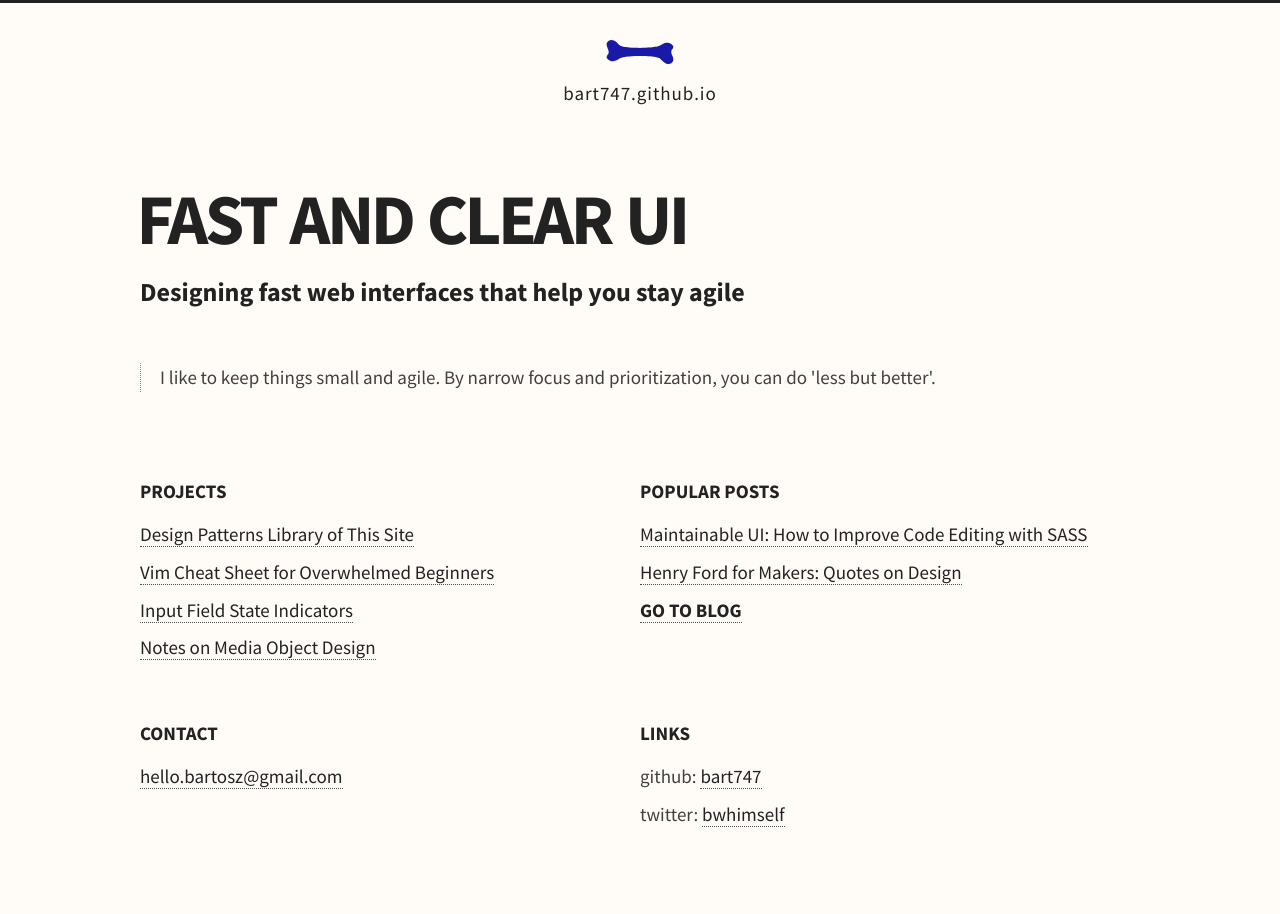
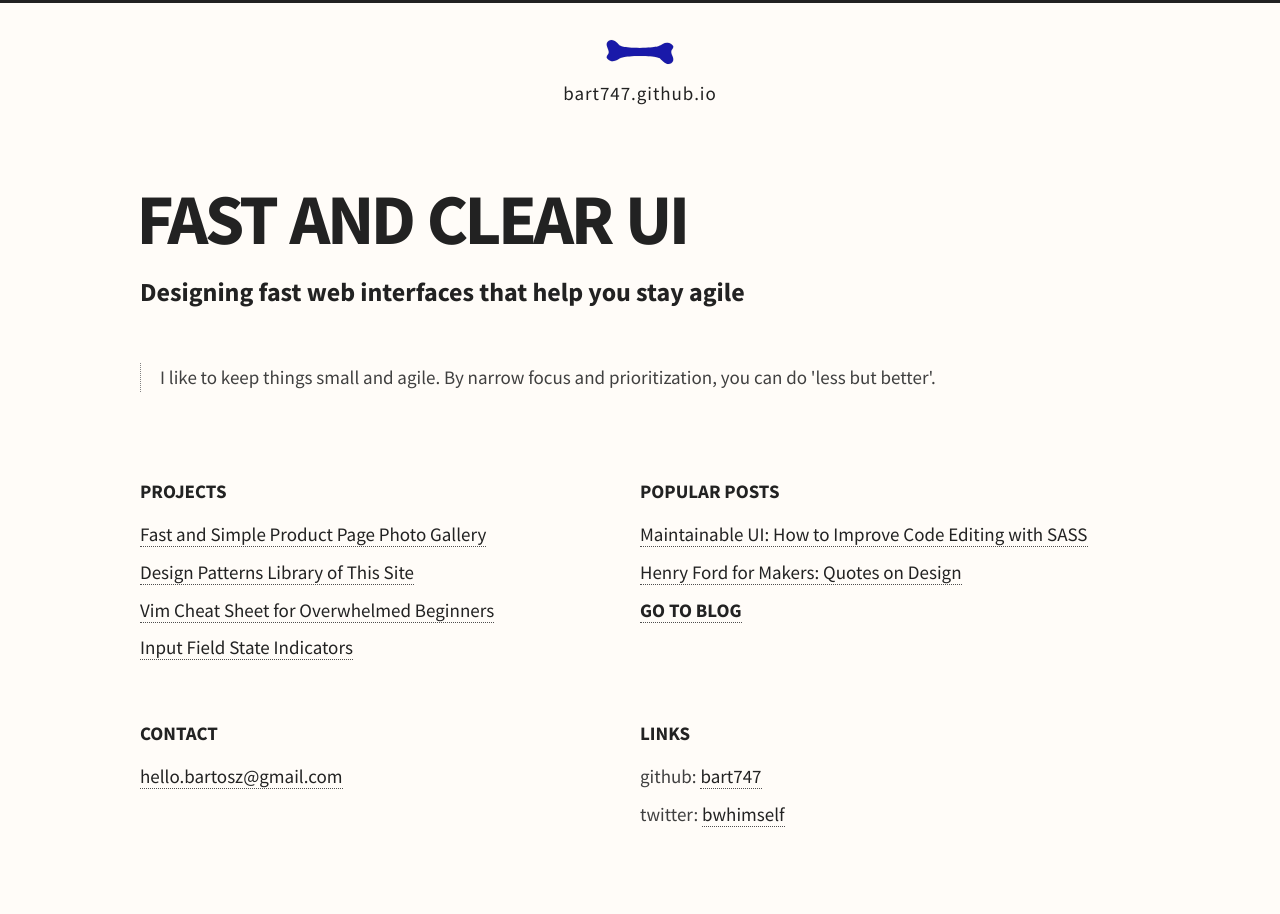
Before and after one commit to bart747/bart747, a Jekyll site: the page built from index.html, in a window 1280 px wide. Built offline with Jekyll 4.4.1, drawn with Linux system fonts in a browser that asks for light colours.

Commit message:
add link to new project

```diff
--- a/index.html
+++ b/index.html
@@ -24,6 +24,10 @@ layout: default
       <h3 class="menu-list-title">Projects</h3>
 
         <li>
+        <a href="/projects/gallery">Fast and Simple Product Page Photo Gallery</a>
+        </li>
+
+        <li>
         <a href="/patterns">Design Patterns Library of This Site</a>
         </li>
 
@@ -33,10 +37,6 @@ layout: default
 
         <li>
         <a href="/Input-field-state-indicators">Input Field State Indicators</a>
-        </li>
-
-        <li>
-        <a href="/mod">Notes on Media Object Design</a>
         </li>
 
     </ul>
--- a/projects/gallery/index.html
+++ b/projects/gallery/index.html
@@ -21,7 +21,7 @@
 
 <nav>
 <div class="">
-   <a href="../" class="">Home</a>
+  <a href="{{ site.baseurl }}/" class="">Home</a>
 </div>
 </nav>
 
@@ -86,7 +86,7 @@
 
 
 <footer>
-   <a href="../" class="">Home</a>
+   <a href="{{ site.baseurl }}/" class="">Home</a>
 </footer>
 <script src="//code.jquery.com/jquery-1.11.3.min.js"></script>
 <script src="js/babel/main.js"></script>
```
